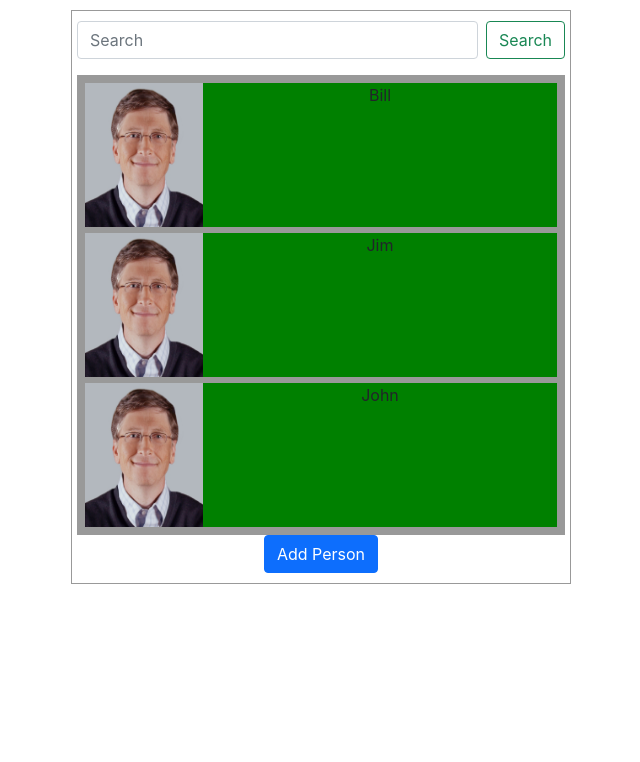
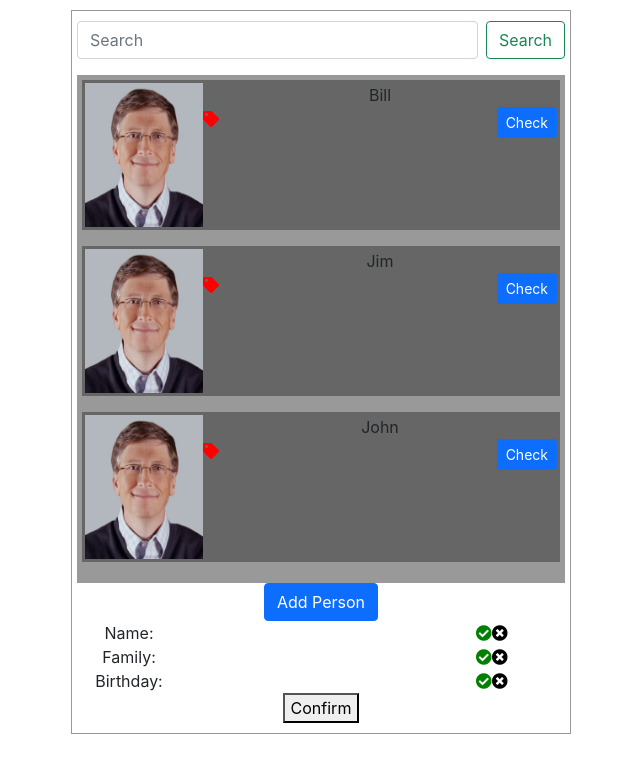
Before and after one commit to adnanros/spad-task, a React (Create React App) app: page / in a window 1280 px wide. Shown: the top 762 px of the page, without its empty margins (11-651 px from the left). Built offline with nearby package versions, Linux system fonts and the light colour scheme.

Commit message:
feat: add Tag Functionality completely

```diff
--- a/public/index.html
+++ b/public/index.html
@@ -1,14 +1,12 @@
 <!DOCTYPE html>
 <html lang="en">
+
 <head>
   <meta charset="utf-8" />
   <link rel="icon" href="%PUBLIC_URL%/favicon.ico" />
   <meta name="viewport" content="width=device-width, initial-scale=1" />
   <meta name="theme-color" content="#000000" />
-    <meta
-      name="description"
-      content="Web site created using create-react-app"
-    />
+  <meta name="description" content="Web site created using create-react-app" />
   <link rel="apple-touch-icon" href="%PUBLIC_URL%/logo192.png" />
   <!--
       manifest.json provides metadata used when your web app is installed on a
@@ -25,11 +23,12 @@
       Learn how to configure a non-root public URL by running `npm run build`.
     -->
   <!-- CSS only -->
-    <link href="https://cdn.jsdelivr.net/npm/bootstrap@5.1.3/dist/css/bootstrap.min.css"
-    rel="stylesheet" integrity="sha384-1BmE4kWBq78iYhFldvKuhfTAU6auU8tT94WrHftjDbrCEXSU1oBoqyl2QvZ6jIW3"
-    crossorigin="anonymous">
+  <link href="https://cdn.jsdelivr.net/npm/bootstrap@5.1.3/dist/css/bootstrap.min.css" rel="stylesheet"
+    integrity="sha384-1BmE4kWBq78iYhFldvKuhfTAU6auU8tT94WrHftjDbrCEXSU1oBoqyl2QvZ6jIW3" crossorigin="anonymous">
+  <link rel="stylesheet" href="https://cdnjs.cloudflare.com/ajax/libs/font-awesome/5.15.2/css/all.min.css" />
   <title>React App</title>
 </head>
+
 <body>
   <noscript>You need to enable JavaScript to run this app.</noscript>
   <div id="root"></div>
@@ -44,4 +43,5 @@
       To create a production bundle, use `npm run build` or `yarn build`.
     -->
 </body>
+
 </html>
--- a/src/App.js
+++ b/src/App.js
@@ -1,6 +1,7 @@
 import { useState } from 'react';
 import './App.css';
 import AddPerson from './components/AddPerson';
+import CheckList from './components/CheckList';
 import Persons from './components/Persons';
 import SearchBox from './components/SearchBox';
 
@@ -30,6 +31,8 @@ function App() {
   ]);
 
   const [showAddPerson, setShowAddPerson]= useState(false);
+  const [showChecklist, seShowCkeckList] = useState(false);
+  const [personToCheckOut, setPersonToCheckOut]= useState({});
 
   const onAddPerson = ()=> {
     setShowAddPerson(!showAddPerson);
@@ -41,15 +44,28 @@ function App() {
     setPersons(newPersons);
   }
 
+  const onCheck =(person)=>{
+    seShowCkeckList(!showChecklist);
+    setPersonToCheckOut(person);
+  }
+
+  const onCheckSubmit = (id) => {
+    const newPersons = persons.map((person)=>(
+      person.id !==id ? person : {...person, confirmed: true}
+    ));
+    setPersons(newPersons);
+  }
+
   return (
     <div className="App">
       <div className='container'>
         <div className="main-box">
           <SearchBox />
-          <Persons persons={persons} />
+          <Persons persons={persons} onCheck={onCheck}/>
           {showAddPerson &&
           <AddPerson onSubmitAddPerson={onSubmitAddPerson} />}
           <button className='btn btn-primary' onClick={onAddPerson}>Add Person</button>
+          <CheckList personToCheckOut={personToCheckOut} onCheckSubmit={onCheckSubmit} />
         </div>
       </div>
     </div>
--- /dev/null
+++ b/src/components/CheckList.js
@@ -0,0 +1,61 @@
+import { useState } from "react";
+
+const CheckList = ({ personToCheckOut, onCheckSubmit }) => {
+    const person = personToCheckOut;
+    const [checkout, setCheckout]= useState({
+        name: true,
+        familyName: true,
+        birthDate: true
+    });
+    const onConfirem = ()=> {
+        if(checkout.name && checkout.familyName && checkout.birthDate) {
+            onCheckSubmit(person.id);
+        } else {
+            return;
+        }
+    }
+    return (
+        <div style={{}}>
+            <div className="row justify-content-between" style={{'cursor': 'pointer'}}>
+                <div className="col-3">Name:</div>
+                <div className="col-5">{person.name}</div>
+                <div className="col-4">
+                    <i class="fa fa-check-circle" aria-hidden="true"
+                    style={{ 'color': !checkout.name? 'black' : 'green' }}
+                    onClick={()=>{setCheckout({...checkout, name:true})}}></i>
+                    <i class="fa fa-times-circle" aria-hidden="true"
+                    style={{'color': checkout.name? 'black' : 'red'}}
+                    onClick={()=>{setCheckout({...checkout, name:false})}}></i>
+                </div>
+            </div>
+            <div className="row justify-content-between" style={{'cursor': 'pointer'}}>
+                <div className="col-3">Family:</div>
+                <div className="col-5">{person.familyName}</div>
+                <div className="col-4">
+                    <i class="fa fa-check-circle" aria-hidden="true"
+                    style={{ 'color': !checkout.familyName? 'black' : 'green' }}
+                    onClick={()=>{setCheckout({...checkout, familyName:true})}}></i>
+                    <i class="fa fa-times-circle" aria-hidden="true"
+                    style={{'color': checkout.familyName? 'black' : 'red'}}
+                    onClick={()=>{setCheckout({...checkout, familyName:false})}}></i>
+                </div>
+            </div>
+            <div className="row justify-content-between" style={{'cursor': 'pointer'}}>
+                <div className="col-3">Birthday:</div>
+                <div className="col-5">{person.birthDate}</div>
+                <div className="col-4">
+                    <i class="fa fa-check-circle" aria-hidden="true"
+                    style={{ 'color': !checkout.birthDate? 'black' : 'green'}}
+                    onClick={()=>{setCheckout({...checkout, birthDate:true})}}></i>
+                    <i class="fa fa-times-circle" aria-hidden="true"
+                    style={{ 'color': checkout.birthDate? 'black' : 'red'}}
+                    onClick={()=>{setCheckout({...checkout, birthDate:false})}}></i>
+                </div>
+            </div>
+            <button onClick={onConfirem}>Confirm</button>
+
+        </div>
+    );
+}
+
+export default CheckList;
--- a/src/components/Person.js
+++ b/src/components/Person.js
@@ -1,11 +1,22 @@
-const Person = ({person}) => {
+const Person = ({ person, onCheck }) => {
     return (
-        <div className='d-flex' style={{ 'height': '150px', 'padding': '3px'}}>
-            <div className='col-3' style={{ 'backgroundColor': 'red' }}>
+        <div className='d-flex mb-3'
+            style={{ 'height': '150px', 'padding': '3px', 'backgroundColor': '#666' }}>
+            <div className='col-3' style={{}}>
                 <img src={require('../images/bill-gates.jpg')} style={{ 'width': '100%', 'height': '100%' }} alt='...' />
             </div>
-            <div className='col-9' style={{ 'backgroundColor': 'green' }}>
+            <div className='col-9' style={{}}>
                 {person.name}
+                <div className='d-flex justify-content-between'>
+                    <div>
+                        <i class="fa fa-tag" aria-hidden="true"
+                            style={{ 'color': person.confirmed ? 'green' : 'red' }}></i>
+                    </div>
+                    {!person.confirmed &&
+                    <div>
+                        <button className='btn btn-sm btn-primary' onClick={()=>{onCheck(person)}}>Check</button>
+                    </div>}
+                </div>
             </div>
         </div>
     );
--- a/src/components/Persons.js
+++ b/src/components/Persons.js
@@ -1,11 +1,11 @@
 import Person from "./Person";
 
-const Persons = ({persons}) => {
+const Persons = ({persons, onCheck}) => {
     return (
         <div style={{'padding': '5px', 'backgroundColor': '#999'}}>
             {
                 persons.map((person, index) => (
-                    <Person key={index} person={person}/>
+                <Person key={index} person={person} onCheck={onCheck}/>
                 ))
             }
         </div>
```
Lines whose indentation alone changed are shown as unchanged.
